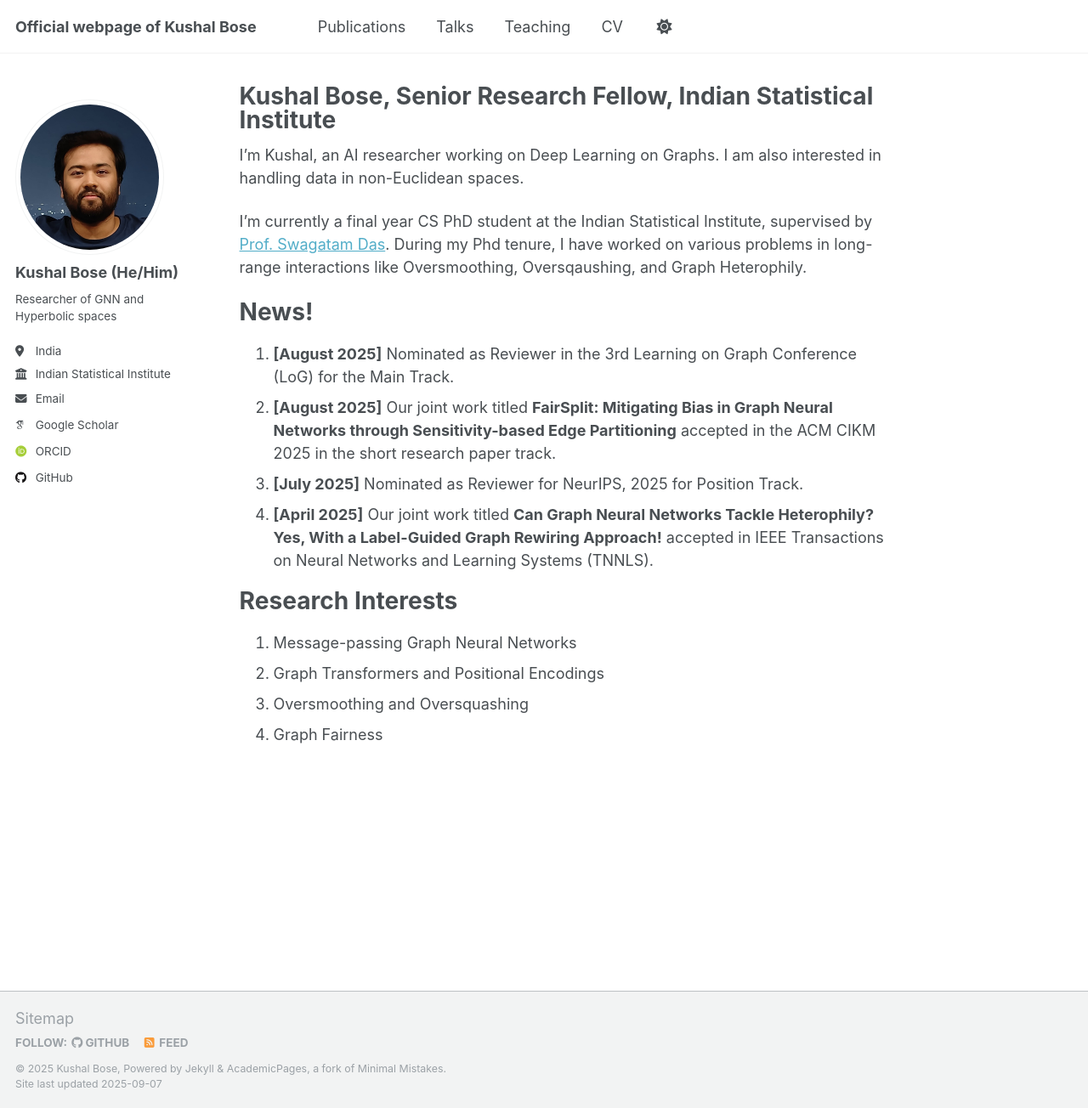
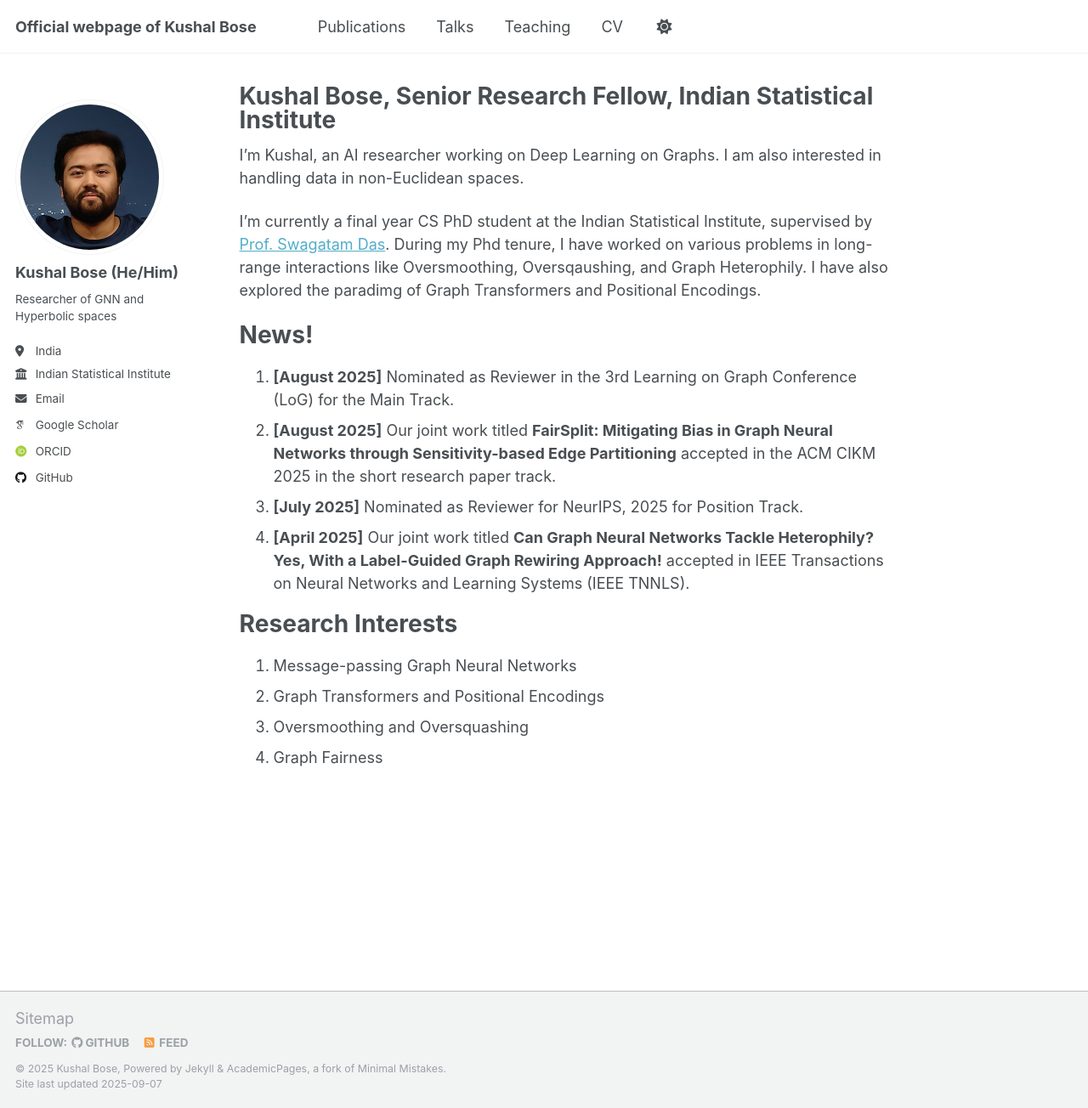
Before and after one commit to kushalbose92/kushalbose92.github.io, a Jekyll site: the page built from _pages/about.md, in a window 1280 px wide and 1304 px high. Shown: the whole window at 85% size. Built offline with Jekyll 4.4.1, drawn with Linux system fonts in a browser that asks for light colours; some web fonts are replaced; a script that is not in the unit is left out.

Commit message:
Update about.md

```diff
--- a/_pages/about.md
+++ b/_pages/about.md
@@ -9,14 +9,14 @@ redirect_from:
 
 I’m Kushal, an AI researcher working on Deep Learning on Graphs. I am also interested in handling data in non-Euclidean spaces.
 
-I’m currently a final year CS PhD student at the Indian Statistical Institute, supervised by [Prof. Swagatam Das](https://www2.isical.ac.in/~swagatam.das/). During my Phd tenure, I have worked on various problems in long-range interactions like Oversmoothing, Oversqaushing, and Graph Heterophily.
+I’m currently a final year CS PhD student at the Indian Statistical Institute, supervised by [Prof. Swagatam Das](https://www2.isical.ac.in/~swagatam.das/). During my Phd tenure, I have worked on various problems in long-range interactions like Oversmoothing, Oversqaushing, and Graph Heterophily. I have also explored the paradimg of Graph Transformers and Positional Encodings.
 
 News!
-=====
+======
 1. **[August 2025]** Nominated as Reviewer in the 3rd Learning on Graph Conference (LoG) for the Main Track.
 1. **[August 2025]** Our joint work titled **FairSplit: Mitigating Bias in Graph Neural Networks through Sensitivity-based Edge Partitioning** accepted in the ACM CIKM 2025 in the short research paper track.
 1. **[July 2025]** Nominated as Reviewer for NeurIPS, 2025 for Position Track.
-1. **[April 2025]** Our joint work titled **Can Graph Neural Networks Tackle Heterophily? Yes, With a Label-Guided Graph Rewiring Approach!** accepted in IEEE Transactions on Neural Networks and Learning Systems  (TNNLS).
+1. **[April 2025]** Our joint work titled **Can Graph Neural Networks Tackle Heterophily? Yes, With a Label-Guided Graph Rewiring Approach!** accepted in IEEE Transactions on Neural Networks and Learning Systems (IEEE TNNLS).
 
 Research Interests
 ======
```
